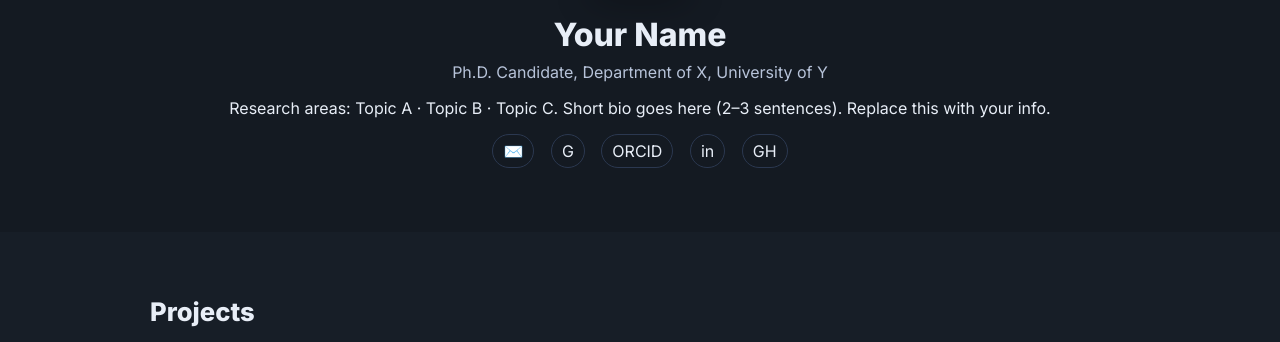
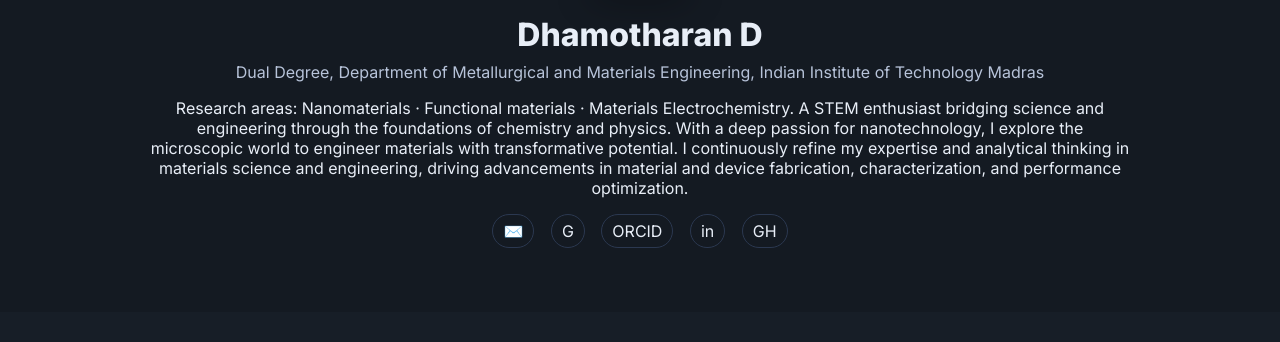
Before and after one commit to DhamotharanD/DhamotharanD.github.io, a plain HTML site: page index.html in a window 1280 px wide. Shown: the part 154-496 px from the top of the page. Drawn offline with Linux system fonts and the light colour scheme.

Commit message:
first changes to index.html

```diff
--- a/index.html
+++ b/index.html
@@ -31,17 +31,20 @@
     <section id="home" class="section hero">
       <div class="container">
         <img class="avatar" src="assets/avatar.jpg" alt="Your portrait" />
-        <h1>Your Name</h1>
-        <p class="subtitle">Ph.D. Candidate, Department of X, University of Y</p>
+        <h1>Dhamotharan D</h1>
+        <p class="subtitle">Dual Degree, Department of Metallurgical and Materials Engineering, Indian Institute of Technology Madras</p>
         <p>
-          Research areas: Topic A · Topic B · Topic C. Short bio goes here (2–3 sentences). Replace this with your info.
+          Research areas: Nanomaterials · Functional materials · Materials Electrochemistry. A STEM enthusiast bridging science and engineering through the foundations of chemistry and physics. With a deep passion for
+nanotechnology, I explore the microscopic world to engineer materials with transformative potential. I continuously refine my expertise
+and analytical thinking in materials science and engineering, driving advancements in material and device fabrication, characterization,
+and performance optimization.
         </p>
         <div class="icons">
           <a href="mailto:you@university.edu" aria-label="Email">✉️</a>
           <a href="https://scholar.google.com/..." target="_blank" rel="noopener" aria-label="Google Scholar">G</a>
-          <a href="https://orcid.org/0000-0000-0000-0000" target="_blank" rel="noopener" aria-label="ORCID">ORCID</a>
-          <a href="https://www.linkedin.com/in/yourprofile" target="_blank" rel="noopener" aria-label="LinkedIn">in</a>
-          <a href="https://github.com/yourusername" target="_blank" rel="noopener" aria-label="GitHub">GH</a>
+          <a href="https://orcid.org/0009-0007-5435-8613" target="_blank" rel="noopener" aria-label="ORCID">ORCID</a>
+          <a href="https://www.linkedin.com/in/dhamotharan-d-1a21b6213" target="_blank" rel="noopener" aria-label="LinkedIn">in</a>
+          <a href="https://github.com/DhamotharanD" target="_blank" rel="noopener" aria-label="GitHub">GH</a>
         </div>
       </div>
     </section>
```
